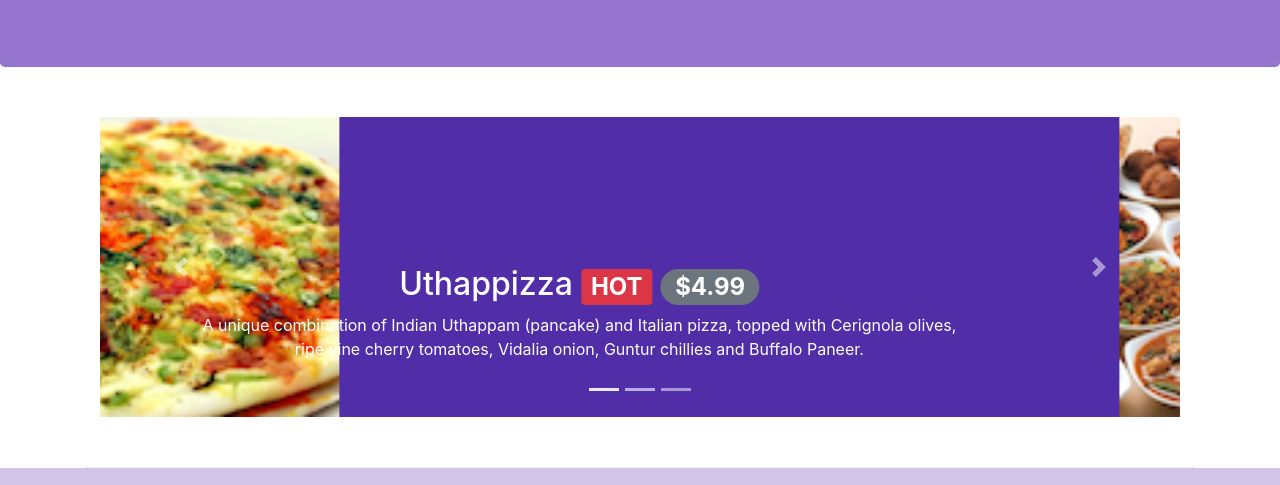
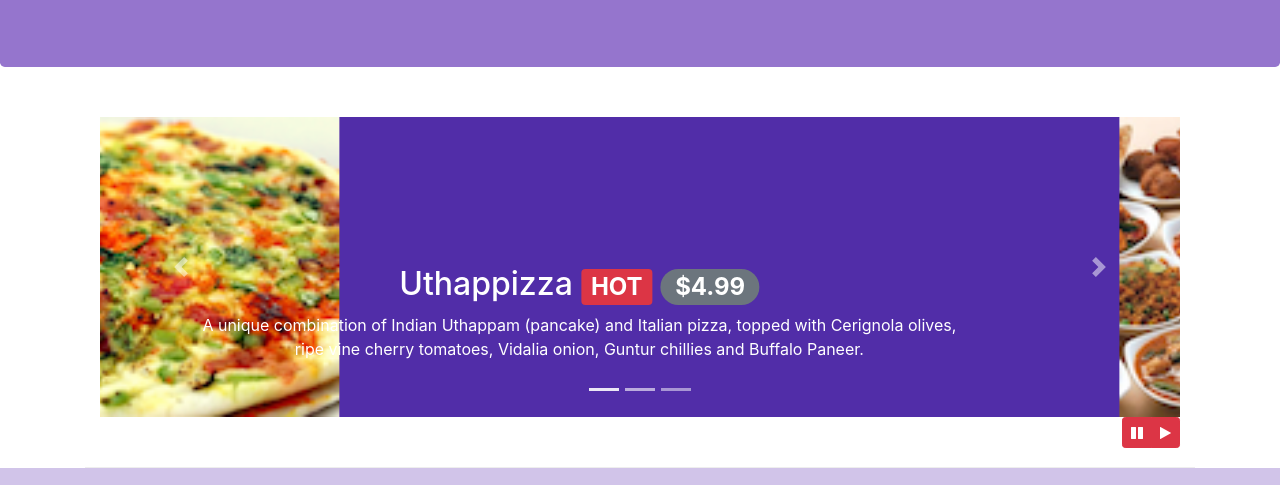
Before and after one commit to Arnabjana1999/web_frontend, a website: page Bootstrap4/conFusion/index.html in a window 1280 px wide. Shown: the part 267-752 px from the top of the page. Drawn offline with nearby package versions, Linux system fonts and the light colour scheme; files whose address does not match are found by name.

Commit message:
jQuery support for carousel

```diff
--- a/Bootstrap4/conFusion/css/styles.css
+++ b/Bootstrap4/conFusion/css/styles.css
@@ -59,3 +59,9 @@ body {
     left: 0;
     min-height: 300px;
 }
+
+#carouselButton {
+    right: 0px;
+    position: absolute;
+    bottom: opx;
+}
--- a/Bootstrap4/conFusion/index.html
+++ b/Bootstrap4/conFusion/index.html
@@ -16,6 +16,7 @@
     <title>Ristorante Con Fusion</title>
 </head>
 
+<!-- Navigation bar -->
 <body>
     <nav class="navbar navbar-dark navbar-expand-sm fixed-top">
         <div class="container">
@@ -237,6 +238,16 @@
                         <span class="carousel-control-next-icon"></span>
                     </a>
 
+                    <div class="btn-group" id="carouselButton">
+                        <button class="btn btn-danger btn-sm" id="carousel-pause">
+                            <span class="fa fa-pause"></span>
+                        </button>
+
+                        <button class="btn btn-danger btn-sm" id="carousel-play">
+                            <span class="fa fa-play"></span>
+                        </button>
+                    </div>
+
                 </div>
             </div>
         </div>
@@ -411,6 +422,18 @@
     <script src="node_modules/popper.js/dist/umd/popper.min.js"></script>
     <script src="node_modules/bootstrap/dist/js/bootstrap.min.js"></script>
 
+    <script>
+        $(document).ready(function() {
+            $('#mycarousel').carousel({interval: 2000});
+            $('#carousel-pause').click(function() {
+                $('#mycarousel').carousel('pause');
+            })
+            $('#carousel-play').click(function() {
+                $('#mycarousel').carousel('cycle');
+            })
+        })
+    </script>
+
 </body>
 
 </html>
```
